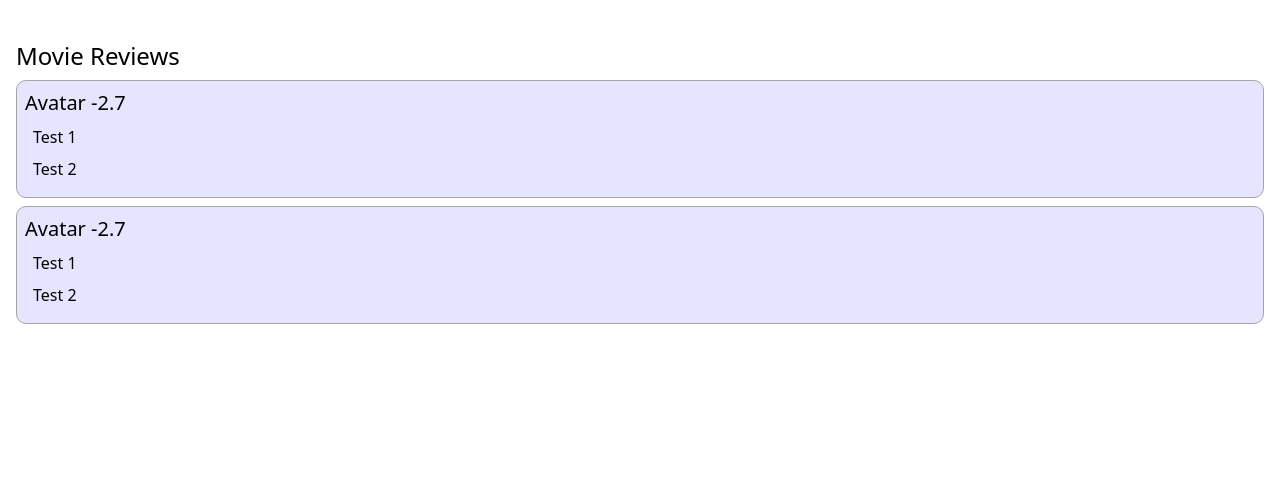
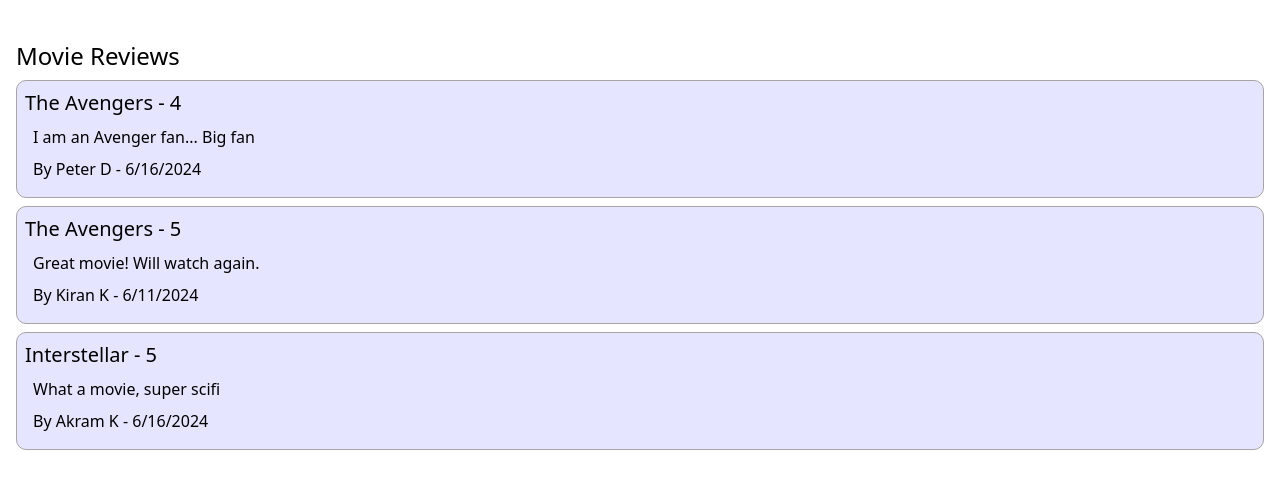
Before and after one commit to gopalbasak1/Movie-Mania, a website with bundled scripts: page src/index.html in a window 1280 px wide. Shown: the part 148-636 px from the top of the page. Built offline with nearby package versions, Linux system fonts and the light colour scheme.

Commit message:
review session dynamic data show

```diff
--- a/src/index.html
+++ b/src/index.html
@@ -37,18 +37,6 @@
 
         <ul class="my-2">
 
-            <li class="card my-2 p-2">
-                <p class="text-xl mb-2">Avatar -2.7</p>
-                <p class="mb-2 mx-2">Test 1</p>
-                <p class="mb-2 mx-2">Test 2</p>
-            </li>
-
-            <li class="card my-2 p-2">
-                <p class="text-xl mb-2">Avatar -2.7</p>
-                <p class="mb-2 mx-2">Test 1</p>
-                <p class="mb-2 mx-2">Test 2</p>
-            </li>
-
         </ul>
 
        </div>
--- a/src/index.js
+++ b/src/index.js
@@ -4,10 +4,12 @@
     const movieReviewData = getMovieReviewData();
 
     paintStatistics(movieReviewData);
+    paintMovieData(movieReviewData);
 }
 
 function paintStatistics(movieReviewData){
     const flatReviewData = movieReviewData.flat();
+    //console.log(flatReviewData);
 
     const totalMovies = movieReviewData.length;
     const totalReviews = flatReviewData.length;
@@ -32,6 +34,39 @@
     spanEl.classList.add("text-6xl")
     spanEl.innerText = value;
     elem.appendChild(spanEl)
+};
+
+
+function paintMovieData(movieReviewData){
+    const flatReviewData = movieReviewData.flat();
+    const movieListEl = document.querySelector('#movieListId UL');
+
+    console.log(movieListEl);
+
+    flatReviewData.map((movie)=>{
+        console.log(movie);
+
+        const liElem = document.createElement('li');
+        liElem.classList.add("card", "p-2", "my-2")
+
+        const titleElem = document.createElement('p');
+        titleElem.classList.add('text-xl', 'mb-2');
+        titleElem.innerText = `${movie.title} - ${movie.rating}`;
+        liElem.appendChild(titleElem);
+
+        const reviewElem = document.createElement('p');
+        reviewElem.classList.add('mx-2', 'mb-2');
+        reviewElem.innerText = movie.content
+        liElem.appendChild(reviewElem);
+
+        const byElem = document.createElement('p');
+        byElem.classList.add('mx-2', 'mb-2');
+        byElem.innerText = `By ${movie.by} - ${new Intl.DateTimeFormat('en-BD').format(movie.on)}`;
+        liElem.appendChild(byElem);
+
+        movieListEl.appendChild(liElem);
+
+    })
 }
 
-init()
+init();
```
